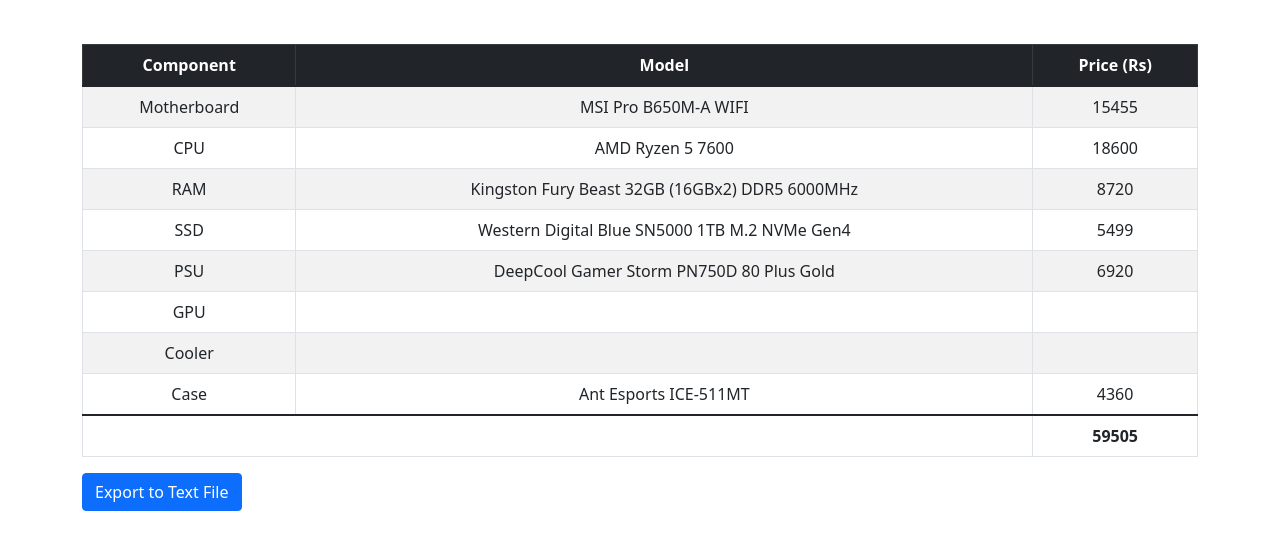
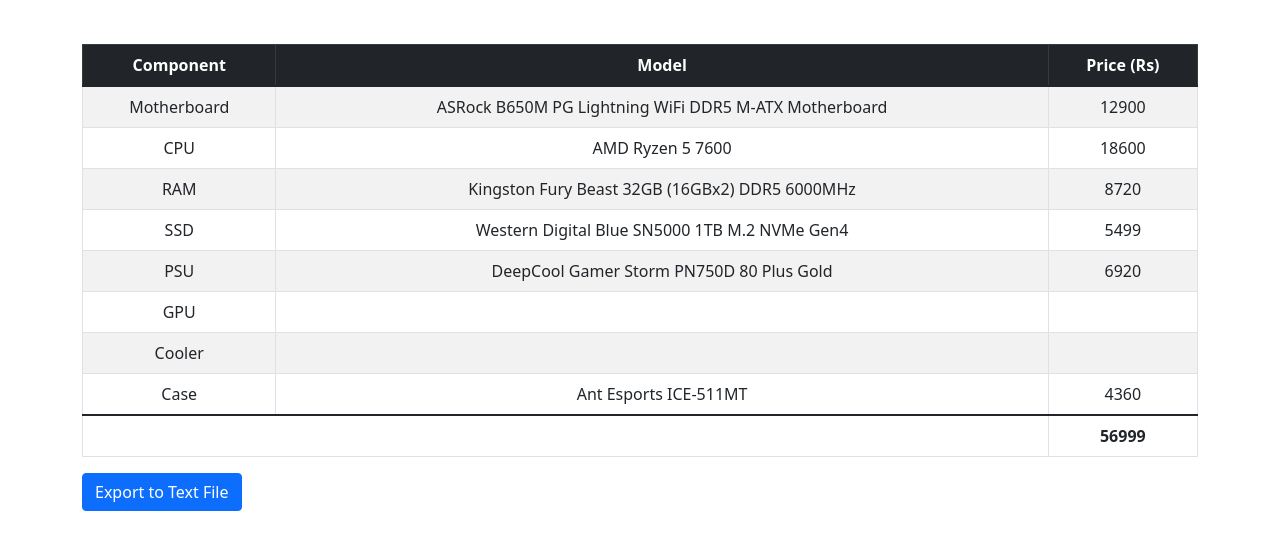
Before and after one commit to abhishekp1995/pccomponents, a plain HTML site: page index.html in a window 1280 px wide. Shown: the part 90-640 px from the top of the page. Drawn offline with nearby package versions, Linux system fonts and the light colour scheme.

Commit message:
Update index.html
changed motherboard

```diff
--- a/index.html
+++ b/index.html
@@ -18,8 +18,8 @@
             <tbody>
                 <tr>
                     <td>Motherboard</td>
-                    <td contenteditable="true">MSI Pro B650M-A WIFI</td>
-                    <td contenteditable="true" class="price">15455</td>
+                    <td contenteditable="true">ASRock B650M PG Lightning WiFi DDR5 M-ATX Motherboard</td>
+                    <td contenteditable="true" class="price">12900</td>
                 </tr>
                 <tr>
                     <td>CPU</td>
@@ -60,7 +60,7 @@
             <tfoot>
                 <tr>
                     <td colspan="2" class="text-end fw-bold"></td>
-                    <td id="total" class="fw-bold">59505</td>
+                    <td id="total" class="fw-bold">56999</td>
                 </tr>
             </tfoot>
         </table>
```
